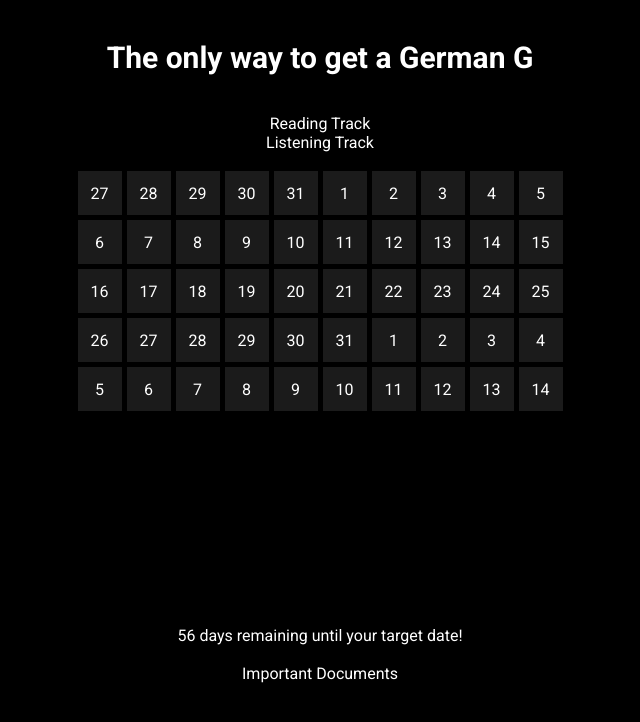
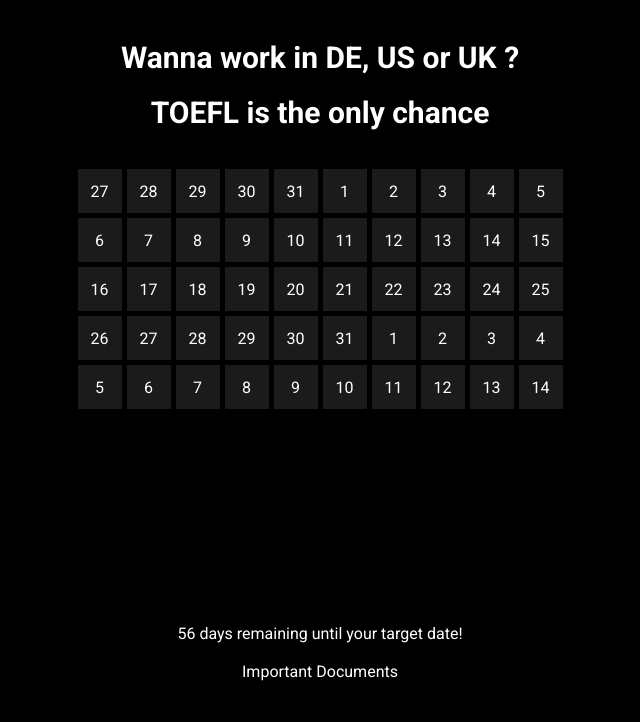
Before and after one commit to akramthedev/die-deutsch-traum, a React (Create React App) app: page / in a window 1280 px wide. Shown: the top 722 px of the page, without its empty margins (320-960 px from the left). Built offline with nearby package versions, Linux system fonts and the light colour scheme.

Commit message:
Update Home.jsx

```diff
--- a/src/Home.jsx
+++ b/src/Home.jsx
@@ -116,14 +116,8 @@
 
   return (
     <div className="container">
-      <h1>The only way to get a German G</h1>
-      <br />
-     <div onClick={() => nav('/TimeManag')} className="zrsfsrefzse">
-        Reading Track
-      </div>
-      <div onClick={() => nav('/TimeManag2')} className="zrsfsrefzse">
-        Listening Track
-      </div>
+      <h1>Wanna work in DE, US or UK ?</h1>
+      <h1>TOEFL is the only chance</h1>
       <br />
       <div className="grid">
         {squares.map(({ day, hasPassed, dateKey }, index) => (
```
